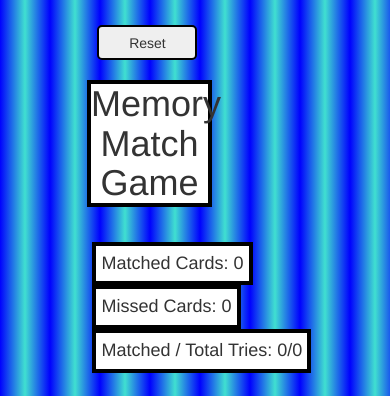
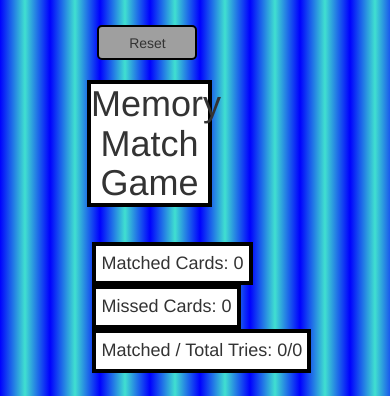
Before and after one commit to mkidushim/public_memory_match, a plain HTML site: page index.html in a window 390 px wide. Shown: the top 396 px of the page. Drawn offline with nearby package versions, Linux system fonts and the light colour scheme.

Commit message:
fixed reset button background color inherit on mobile

```diff
--- a/style.css
+++ b/style.css
@@ -41,6 +41,7 @@ li {
 
 
 #button {
+    background-color: #9F9F9FFF;
     border: 2px solid black;
     border-radius: 5px;
     text-align: center;
```
